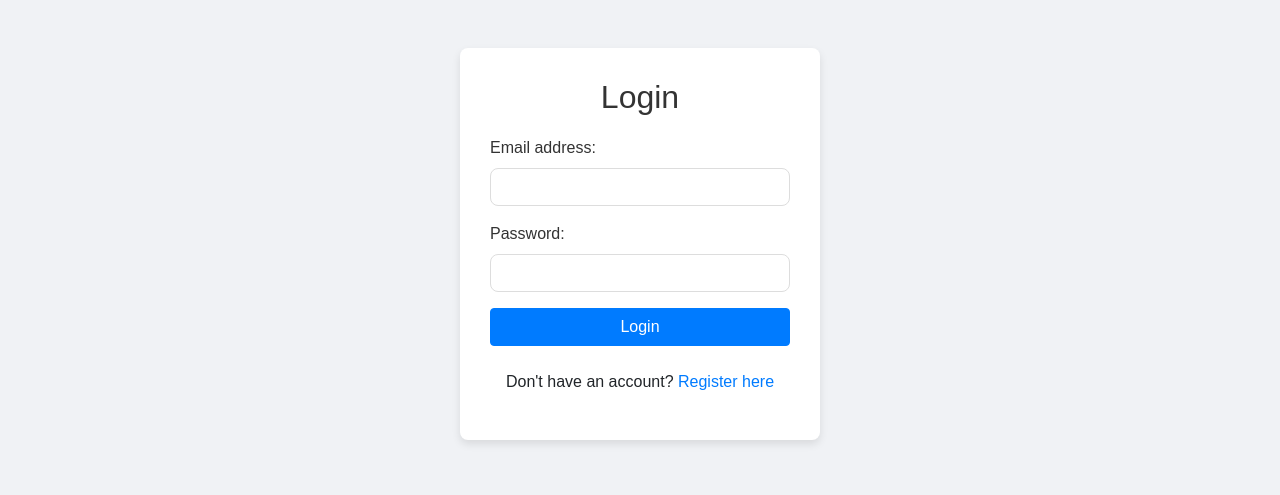
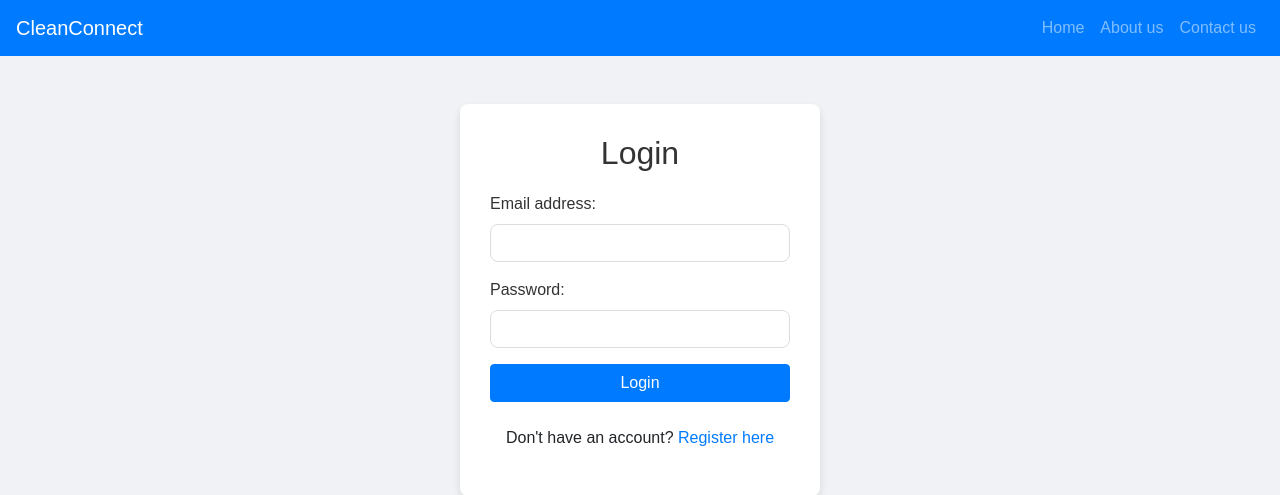
Before and after one commit to cryyyw/Carwash, a PHP site: page /login.php in a window 1280 px wide. Shown: the top 495 px of the page. Run offline with PHP 8.4, Linux system fonts and the light colour scheme.

Commit message:
Update login.php

```diff
--- a/login.php
+++ b/login.php
@@ -84,6 +84,25 @@ if ($_SERVER['REQUEST_METHOD'] == 'POST') {
     </style>
 </head>
 <body>
+<nav class="navbar sticky-top navbar-expand-lg navbar-dark bg-primary">
+        <a class="navbar-brand" href="index.php">CleanConnect</a>
+        <button class="navbar-toggler" type="button" data-toggle="collapse" data-target="#navbarNav" aria-controls="navbarNav" aria-expanded="false" aria-label="Toggle navigation">
+            <span class="navbar-toggler-icon"></span>
+        </button>
+        <div class="collapse navbar-collapse" id="navbarNav">
+            <ul class="navbar-nav ml-auto">
+                <li class="nav-item">
+                    <a class="nav-link" href="index.php">Home</a>
+                </li>
+                <li class="nav-item">
+                    <a class="nav-link" href="about.html">About us</a>
+                </li>
+                <li class="nav-item">
+                    <a class="nav-link" href="contact.html">Contact us</a>
+                </li>
+            </ul>
+        </div>
+    </nav>
     <div class="container mt-5">
         <div class="login-container">
             <div class="login-header text-center">
```
